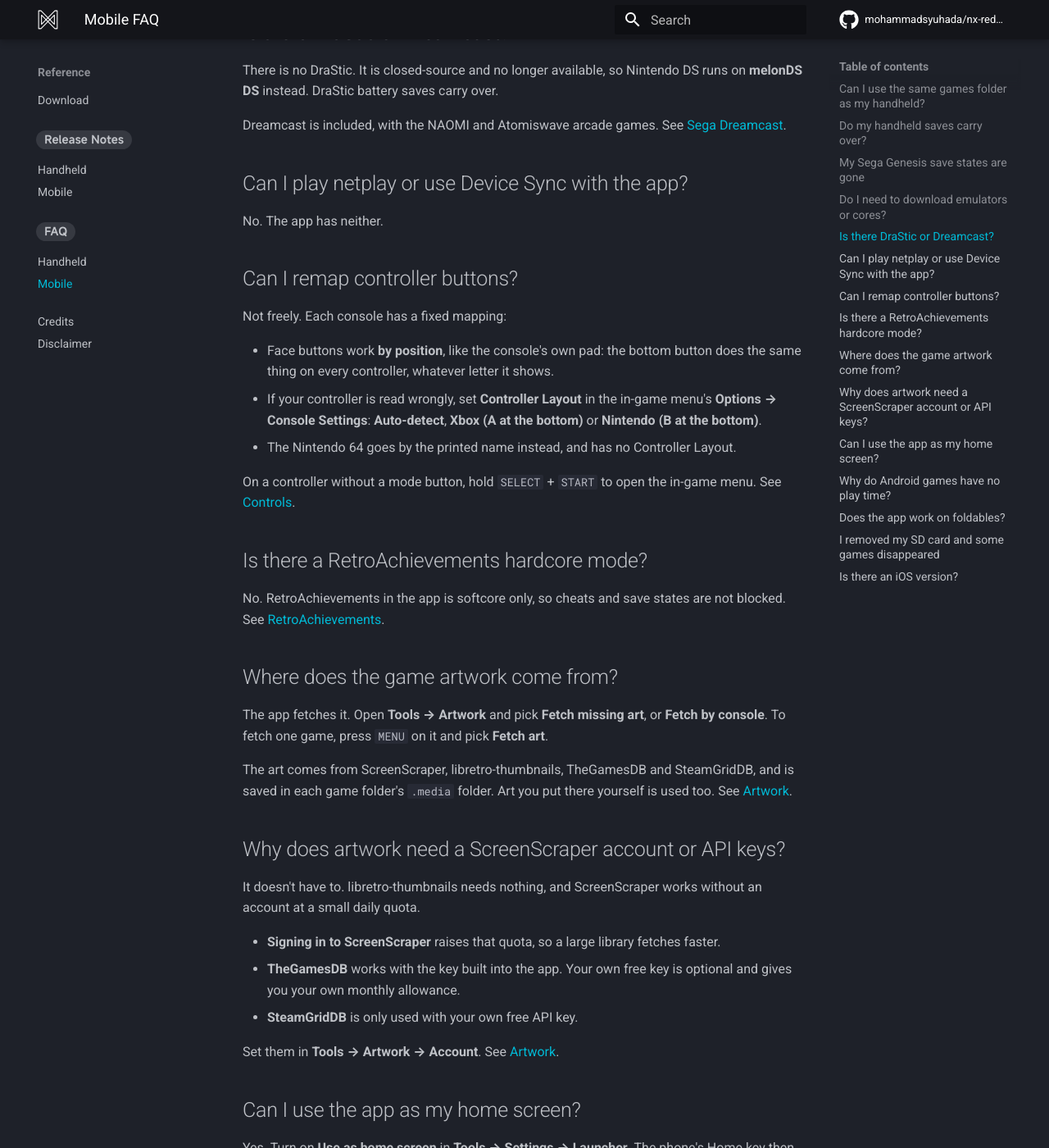
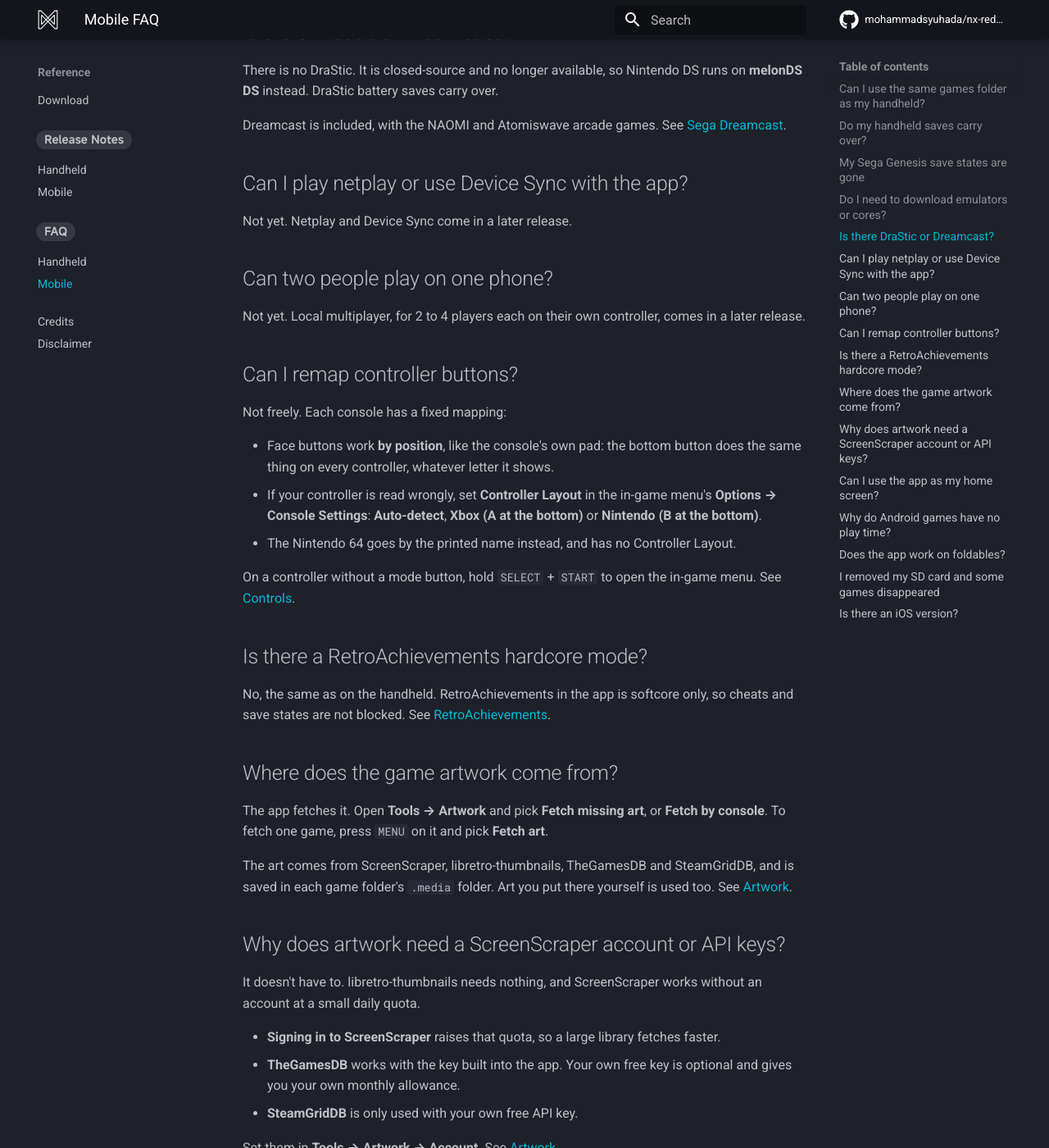
Before and after one commit to mohammadsyuhada/nx-redux-docs, an MkDocs documentation site: the page built from docs/reference/faq/mobile.md, in a window 1280 px wide and 1400 px high, scrolled down 1572 px. Shown: the whole window at 82% size. Built offline with MkDocs 1.6.1 and Material for MkDocs 9.7.7, drawn with Linux system fonts in a browser that asks for light colours; comment, search, counter and statistics services are not loaded; some of the changed text lies outside the part shown.

Commit message:
docs(mobile): netplay, multiplayer and more systems come in a later release

```diff
--- a/docs/reference/faq/mobile.md
+++ b/docs/reference/faq/mobile.md
@@ -75,7 +75,12 @@
 
 ## Can I play netplay or use Device Sync with the app?
 
-No. The app has neither.
+Not yet. Netplay and Device Sync come in a later release.
+
+## Can two people play on one phone?
+
+Not yet. Local multiplayer, for 2 to 4 players each on their own controller,
+comes in a later release.
 
 ## Can I remap controller buttons?
 
@@ -94,8 +99,8 @@
 
 ## Is there a RetroAchievements hardcore mode?
 
-No. RetroAchievements in the app is softcore only, so cheats and save states
-are not blocked. See
+No, the same as on the handheld. RetroAchievements in the app is softcore
+only, so cheats and save states are not blocked. See
 [RetroAchievements](../../mobile/retroachievements.md).
 
 ## Where does the game artwork come from?
@@ -153,4 +158,5 @@
 
 ## Is there an iOS version?
 
-No. NX Redux Mobile runs on Android only.
+Not yet. NX Redux Mobile runs on Android only for now. An iOS version follows
+the Android one.
```
Also changed, not shown: docs/mobile/getting-started.md (+5 -3 lines), specs/2026-10-04-mobile-docs-refresh-design.md (+10 -0 lines).
